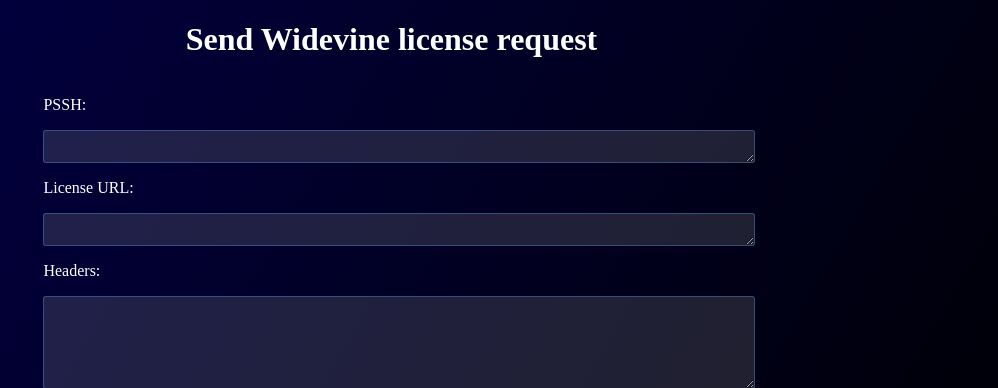
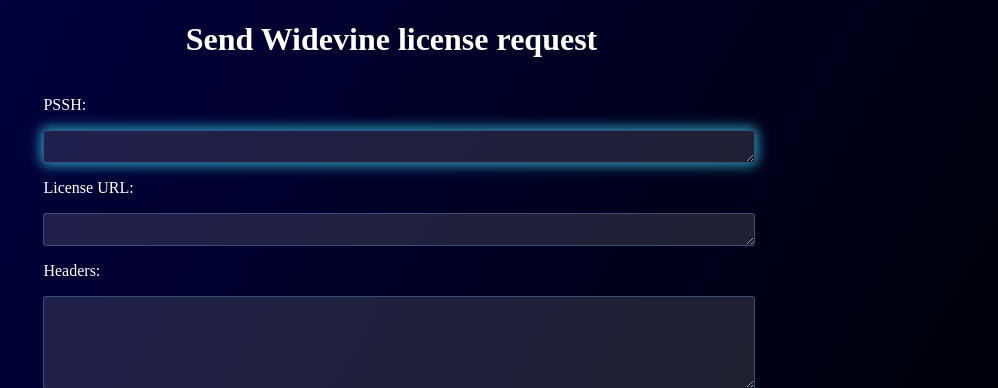
Before and after one commit to benedictus79/CDRM-PROJECT, a Flask app: page / in a window 1280 px wide, with the pointer over the restyled element. Shown: the part 228-616 px from the top of the page, without its empty margins (241-1239 px from the left). Run offline with Flask 3, Linux system fonts and the light colour scheme; parts of the project's set-up code (start-up, migrations or seed data) failed here and were passed over.

Commit message:
- Updated minor CSS - Started auth functions

```diff
--- a/static/css/index.css
+++ b/static/css/index.css
@@ -33,6 +33,11 @@ textarea {
     border-radius: 3px;
 }
 
+textarea:hover {
+    box-shadow: 0px 0px 13px 2px #2ca9c9;
+    transition: 0.5s ease;
+}
+
 .lock-icon {
     display: inline-block;
     width: 20px;
```
